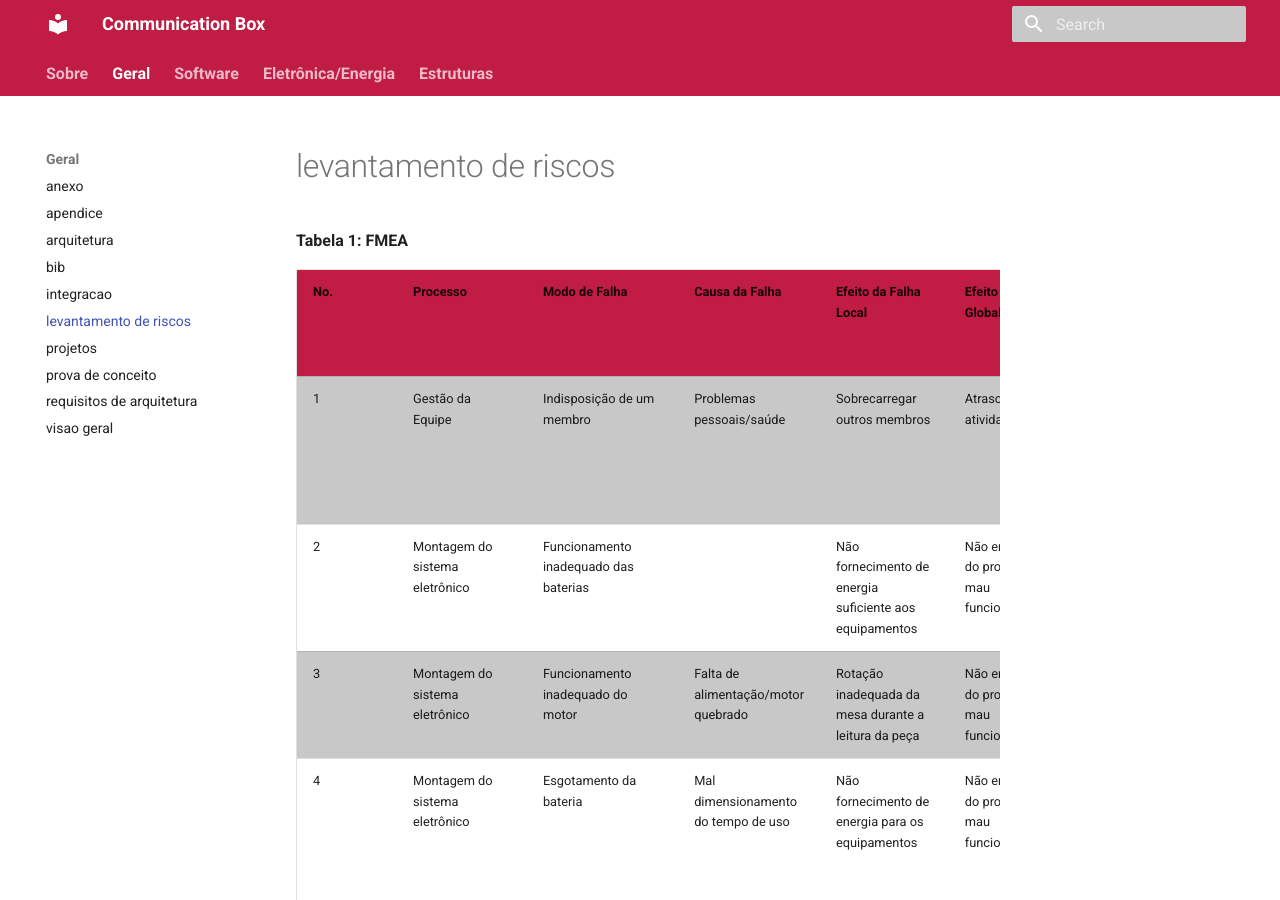
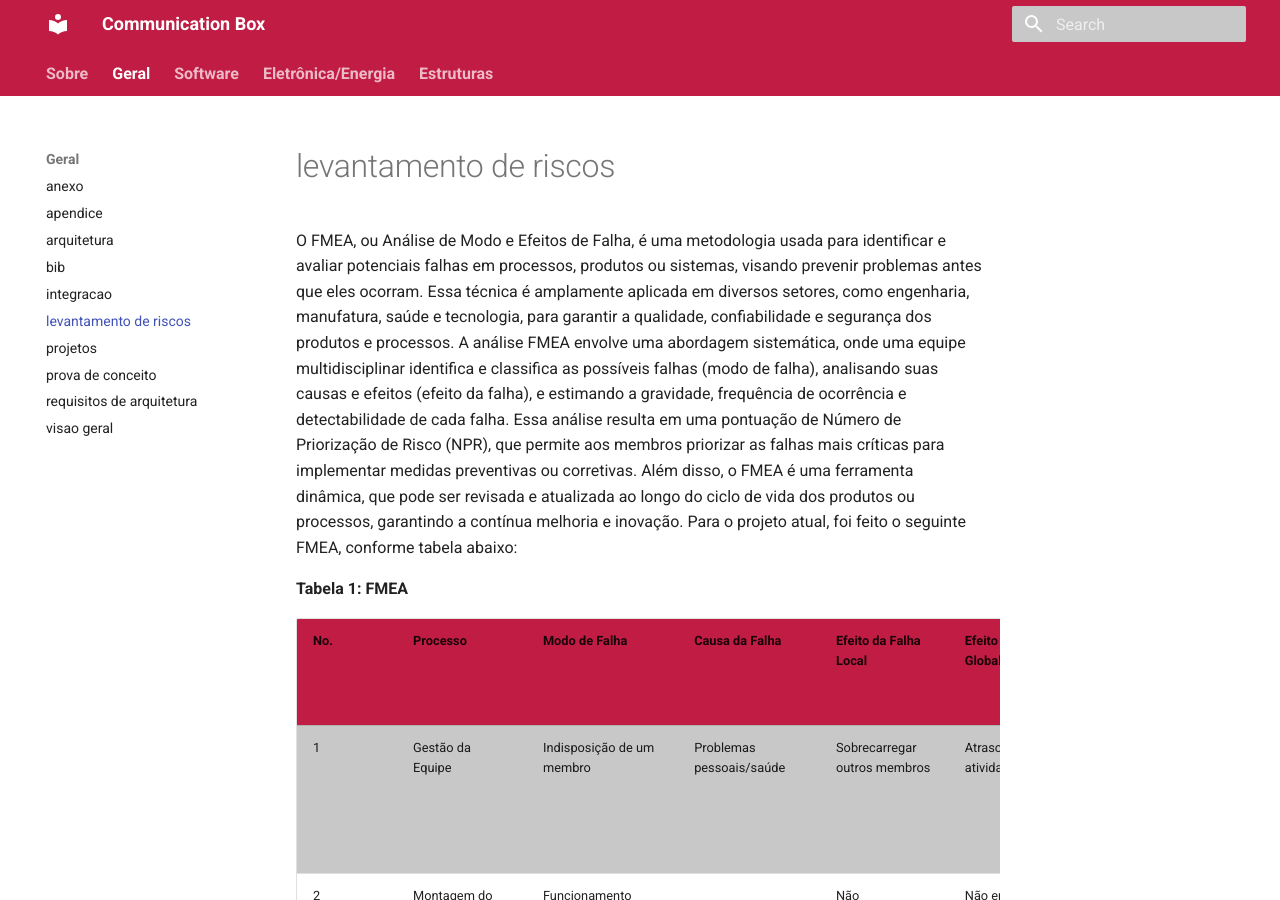
Before and after one commit to Calcioft/ScanPoint, an MkDocs documentation site: the page built from docs/geral/FMEA.md, in a window 1280 px wide and 900 px high. Built offline with MkDocs 1.6.1 and Material for MkDocs 9.7.7, drawn with Linux system fonts in a browser that asks for light colours; some of the changed text lies outside the part shown.

Commit message:
Adição de texto introdutório FMEA.md

```diff
--- a/docs/geral/FMEA.md
+++ b/docs/geral/FMEA.md
@@ -1,3 +1,8 @@
+O FMEA, ou Análise de Modo e Efeitos de Falha, é uma metodologia usada para identificar e avaliar potenciais falhas em processos, produtos ou sistemas, visando prevenir problemas antes que eles ocorram. Essa técnica é amplamente aplicada em diversos setores, como engenharia, manufatura, saúde e tecnologia, para garantir a qualidade, confiabilidade e segurança dos produtos e processos.
+A análise FMEA envolve uma abordagem sistemática, onde uma equipe multidisciplinar identifica e classifica as possíveis falhas (modo de falha), analisando suas causas e efeitos (efeito da falha), e estimando a gravidade, frequência de ocorrência e detectabilidade de cada falha. Essa análise resulta em uma pontuação de Número de Priorização de Risco (NPR), que permite aos membros priorizar as falhas mais críticas para implementar medidas preventivas ou corretivas.
+Além disso, o FMEA é uma ferramenta dinâmica, que pode ser revisada e atualizada ao longo do ciclo de vida dos produtos ou processos, garantindo a contínua melhoria e inovação.
+Para o projeto atual, foi feito o seguinte FMEA, conforme tabela abaixo:
+
 **Tabela 1: FMEA**
 
 | No. | Processo                             | Modo de Falha                                              | Causa da Falha                                         | Efeito da Falha Local                                                | Efeito da Falha Global                       | Severidade | Ocorrência | Detecção | Número de Priorização de Risco (NPR) | Plano de Ação                                                                          | Responsável           | Prevenção                                                                                                                         |
@@ -36,3 +41,5 @@ Legenda:
     - 3: Severidade moderada: perda de desempenho perceptível
     - 4: Severidade alta com alta insatisfação
     - 5: Severidade muito alta: risco potencial de segurança e problemas graves de não conformidades
+
+Ao analisar os resultados, destacam-se os problemas identificados com os maiores Números de Priorização de Risco: a falha de comunicação dos módulos de software e eletrônica, classificada com um risco de 20; seguida pela ausência de um membro devido a questões pessoais ou de saúde, com um risco de 12; e, por fim, os desafios apresentados pelos drivers incompatíveis, também com um risco de 12. Esses achados ressaltam a importância de direcionar esforços para mitigar tais questões, visando garantir o sucesso e a eficiência do projeto.
```
